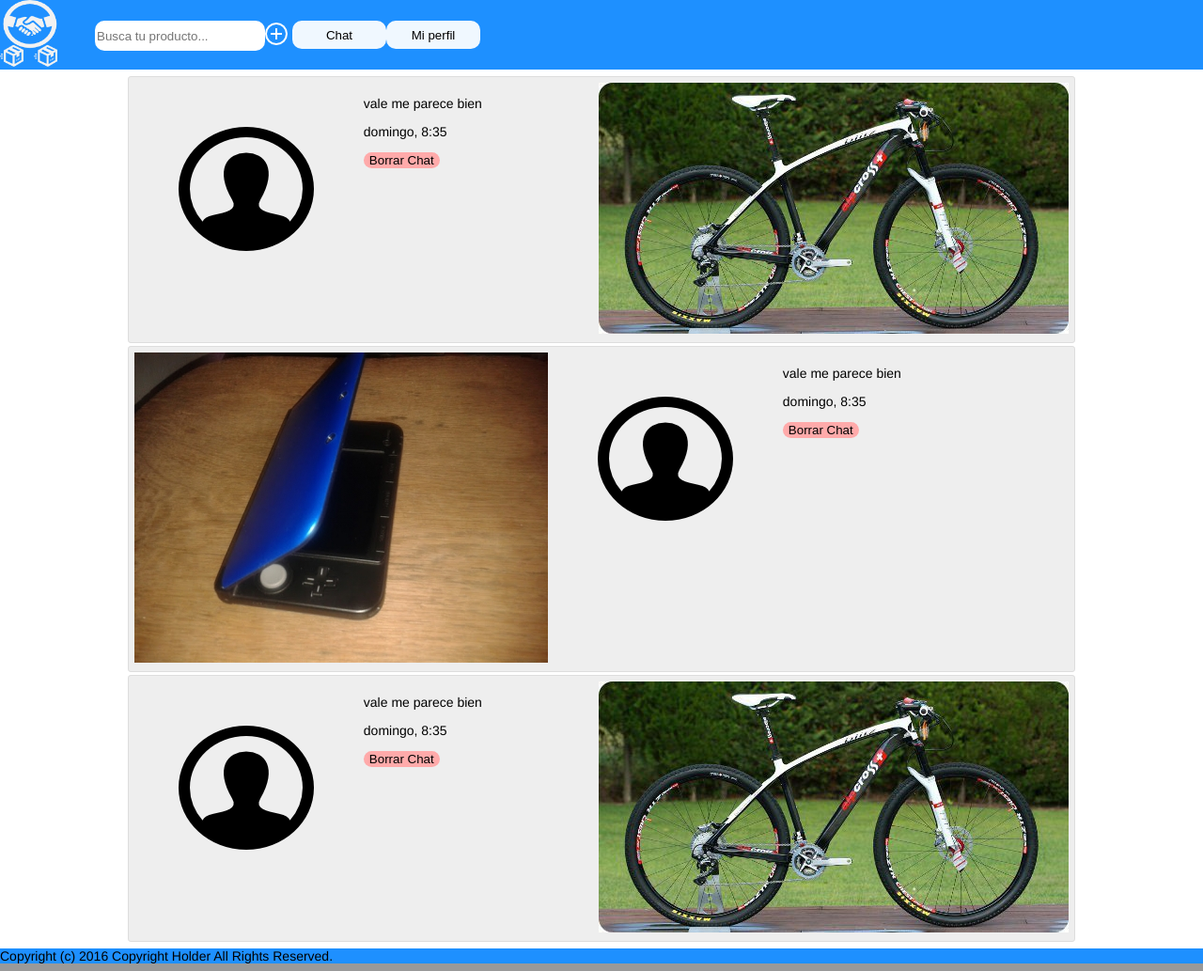
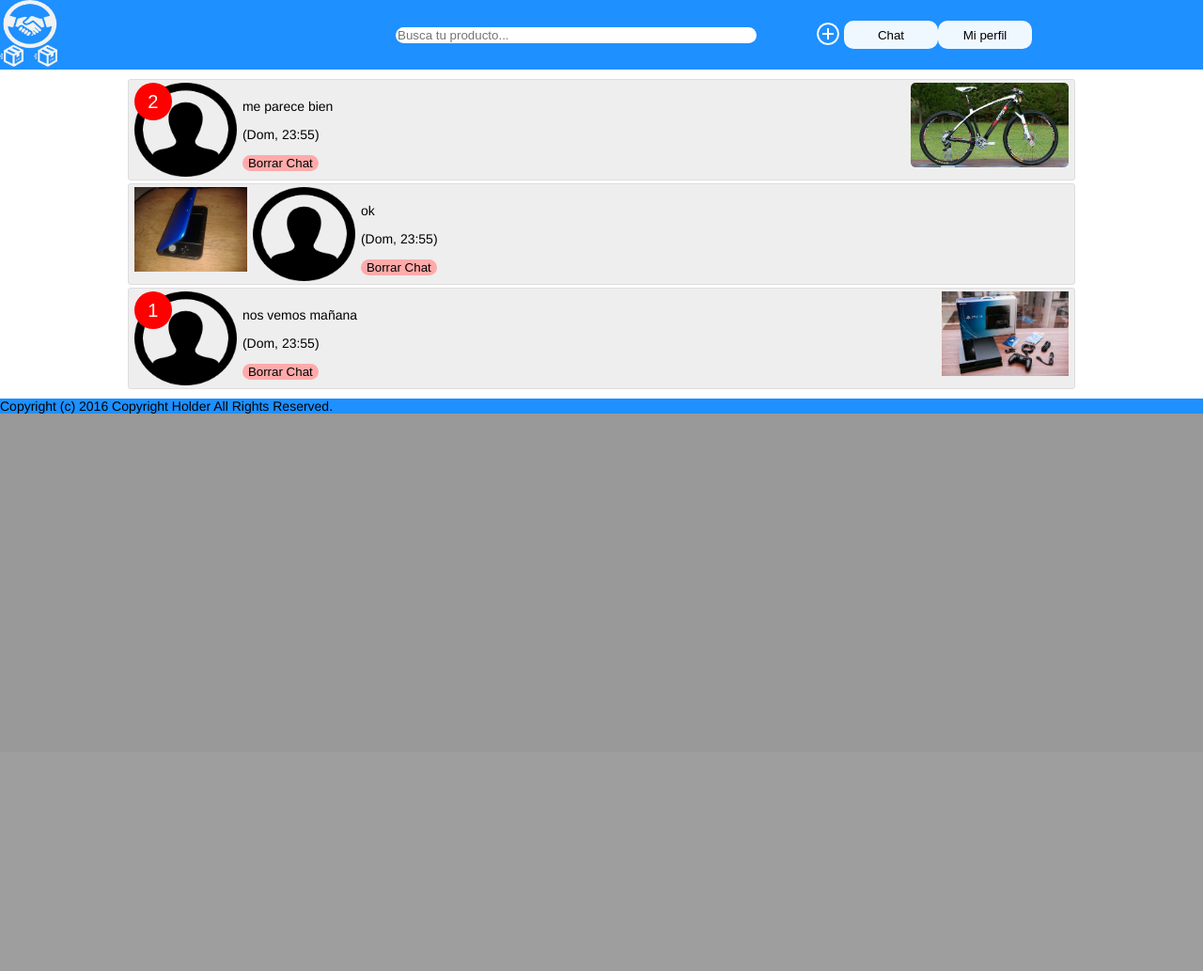
Before and after one commit to scportela/Traepaka, a PHP site: page /View/listadoChats.html in a window 1280 px wide. Shown: the whole page at 94% size. After the commit the page ends 440 px from the top, so only its background shows below. Run offline with PHP 8.4, Linux system fonts and the light colour scheme.

Commit message:
correccion css

```diff
--- a/Resources/css/style.css
+++ b/Resources/css/style.css
@@ -14,6 +14,7 @@ body {
 
 header,footer{
   background-color: #1E90FF;
+  width: 100%;
 }
 
 header {
@@ -56,14 +57,14 @@ footer{
   overflow: hidden;
   width: 75%;
   height: auto;
-  flex-basis: 60%;
+  flex-basis: 75%;
   order: 1;
 }
 .mensajes{
   border:1px solid #ddd;
   background-color: #FFF;
   width:100%;
-  height: auto;
+  height: 80%;
   overflow: auto;
   display: flex;
   flex-flow: row wrap;
@@ -75,7 +76,7 @@ footer{
   max-width: 99%;
   border:1px solid #ddd;
   flex-basis: 100%;
-  padding: 2%;
+  padding: 5%;
   margin: 1%;
 }
 .mensajeEnviado{
@@ -90,7 +91,7 @@ footer{
   float: right;
   border:1px solid #ddd;
   width: 25%;
-  flex-basis: 30%;
+  flex-basis: 24%;
   order: 2;
 }
 
@@ -136,6 +137,7 @@ footer{
   overflow: hidden;
   width: 80%;
   height: 100%;
+  padding: 3px;
 }
 
 .chatLista{
@@ -143,7 +145,7 @@ footer{
   padding: 20px;
   border-radius: 3px;
   background-color: #eee;
-  height: auto;
+  height: 100px;
   overflow: auto;
   padding: 3px;
   margin: 3px;
@@ -155,9 +157,10 @@ footer{
 .imagenPerfil{
   float: left;
   overflow: hidden;
-  height: 90%;
+  height: 100px;
   width: auto;
-  padding: 5%;
+  padding-left: 3px;
+  padding-right: 3px;
 }
 
 .imagenPerfil img{
@@ -173,19 +176,47 @@ footer{
 
 
 .imagenListaDer img,.imagenListaIzq img  {
-  height: auto;
+  height: 100%;
   width: auto;
   break-inside: avoid;
   overflow: hidden;
-  padding: 3px;
 }
 
 .imagenListaIzq{
+  break-inside: avoid;
+  overflow: hidden;
+   height: 100%;
+   width: auto;
   float: left;
+  padding-left: 3px;
+  padding-right: 3px;
 }
 
 .imagenListaDer{
+  break-inside: avoid;
+  overflow: hidden;
+   height: 100%;
+   width: auto;
   float: right;
+  padding-left: 3px;
+  padding-right: 3px;
+}
+
+.notificacion{
+  width: 40px;
+  height: 40px;
+  text-align: center;
+  position: absolute;
+  background-color: #f00;
+  border-radius: 50%;
+  font-size: 20px;
+  color: #fff;
+  display: table;
+}
+
+.notificacion span{
+  vertical-align: middle;
+  display: table-cell;
 }
 
 .b-borrar{
@@ -195,7 +226,7 @@ footer{
 .header_logo img{
   height:60%;
   width:60%;
-  flex-basis: 40%;
+  flex-basis: 30%;
   order 1;
 }
 .imgVP{
@@ -221,16 +252,23 @@ footer{
 }
 
 .b-header-busqueda{
+  margin-right: 15%;
+  margin-left: 25%;
   flex-basis: 100%;
-  height: 30px;
+  height: 100%;
   width: 100%;
   display: flex;
   flex-flow: row wrap;
+  overflow: auto;
   order:2;
 }
 
-.header_botones{
-  order:3;
+.header_busqueda{
+  width: 50%;
+}
+
+.b-anadir{
+  margin-left: 10%
 }
 
 .b-header:hover{
--- a/View/chat.html
+++ b/View/chat.html
@@ -20,7 +20,7 @@
                 <input class="b-redondo b-header-busqueda" placeholder="Busca tu producto..." type="text">
               </form>
             </li>
-            <li class="header_botones">
+            <li class="header_botones b-anadir">
               <img src="../Resources/img/anadir.png"/>
             </li>
             <li class="header_botones">
@@ -52,7 +52,7 @@
         </div>
         <div class="enviar">
           <form>
-            <textarea type="textarea" id="texto" placeholder="Cuéntanos algo..."></textarea>
+            <input type="text" id="texto" placeholder="Enviar..."></input>
             <input type="submit" value="Enviar!">
           </form>
         </div>
--- a/View/listadoChats.html
+++ b/View/listadoChats.html
@@ -25,7 +25,7 @@
               </form>
             </li>
 
-            <li class="header_botones">
+            <li class="header_botones b-anadir">
               <img src="../Resources/img/anadir.png"/>
             </li>
             <li class="header_botones">
@@ -47,14 +47,15 @@
      <div class="listadoChats">
        <div class="chatLista">
          <div class="imagenPerfil">
+           <div class="notificacion"><span>2</span></div>
            <img src="../Resources/img/perfil.png">
          </div>
          <div class="vistaPreliminarChat">
            <div class="ultimoMensaje">
-             <p>vale me parece bien</p>
+             <p>me parece bien</p>
            </div>
            <div class="horaMensaje">
-             <p>domingo, 8:35</p>
+             <p>(Dom, 23:55)</p>
            </div>
            <div class="opcionesChat">
              <button class="b-redondo b-borrar" type="button" name="button"> Borrar Chat </button>
@@ -73,10 +74,10 @@
          </div>
          <div class="vistaPreliminarChat">
            <div class="ultimoMensaje">
-             <p>vale me parece bien</p>
+             <p>ok</p>
            </div>
            <div class="horaMensaje">
-             <p>domingo, 8:35</p>
+             <p>(Dom, 23:55)</p>
            </div>
            <div class="opcionesChat">
              <button class="b-redondo b-borrar" type="button" name="button"> Borrar Chat </button>
@@ -86,21 +87,22 @@
        </div>
        <div class="chatLista">
          <div class="imagenPerfil">
+           <div class="notificacion"><span>1</span></div>
            <img src="../Resources//img/perfil.png">
          </div>
          <div class="vistaPreliminarChat">
            <div class="ultimoMensaje">
-             <p>vale me parece bien</p>
+             <p>nos vemos mañana</p>
            </div>
            <div class="horaMensaje">
-             <p>domingo, 8:35</p>
+             <p>(Dom, 23:55)</p>
            </div>
            <div class="opcionesChat">
              <button class="b-redondo b-borrar" type="button" name="button"> Borrar Chat </button>
            </div>
          </div>
          <div class="imagenListaDer">
-           <img src="../Resources//img/bicicleta.jpg">
+           <img src="../Resources//img/play4.jpg">
          </div>
        </div>
      </div>
--- a/View/main.html
+++ b/View/main.html
@@ -25,7 +25,7 @@
           </form>
         </li>
 
-        <li class="header_botones">
+        <li class="header_botones b-anadir">
           <img src="../Resources/img/anadir.png"/>
         </li>
         <li class="header_botones">
```
